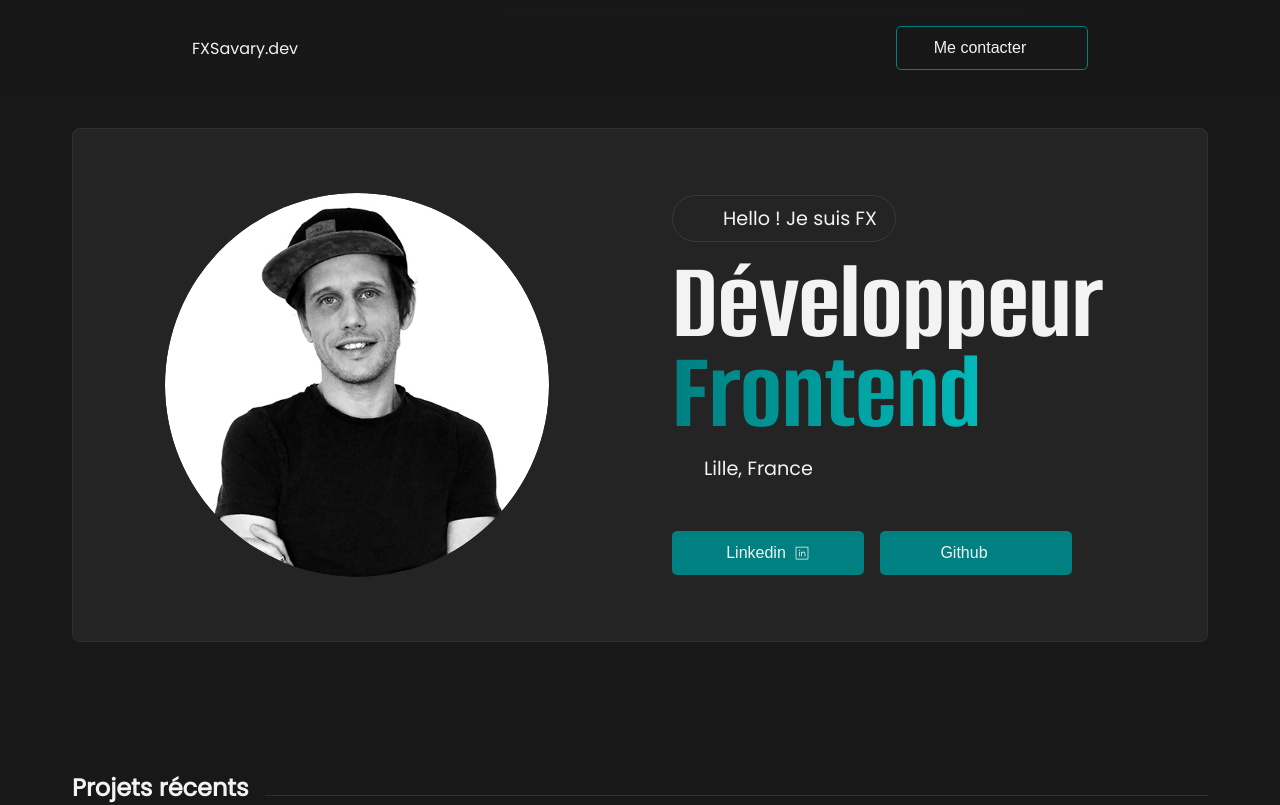
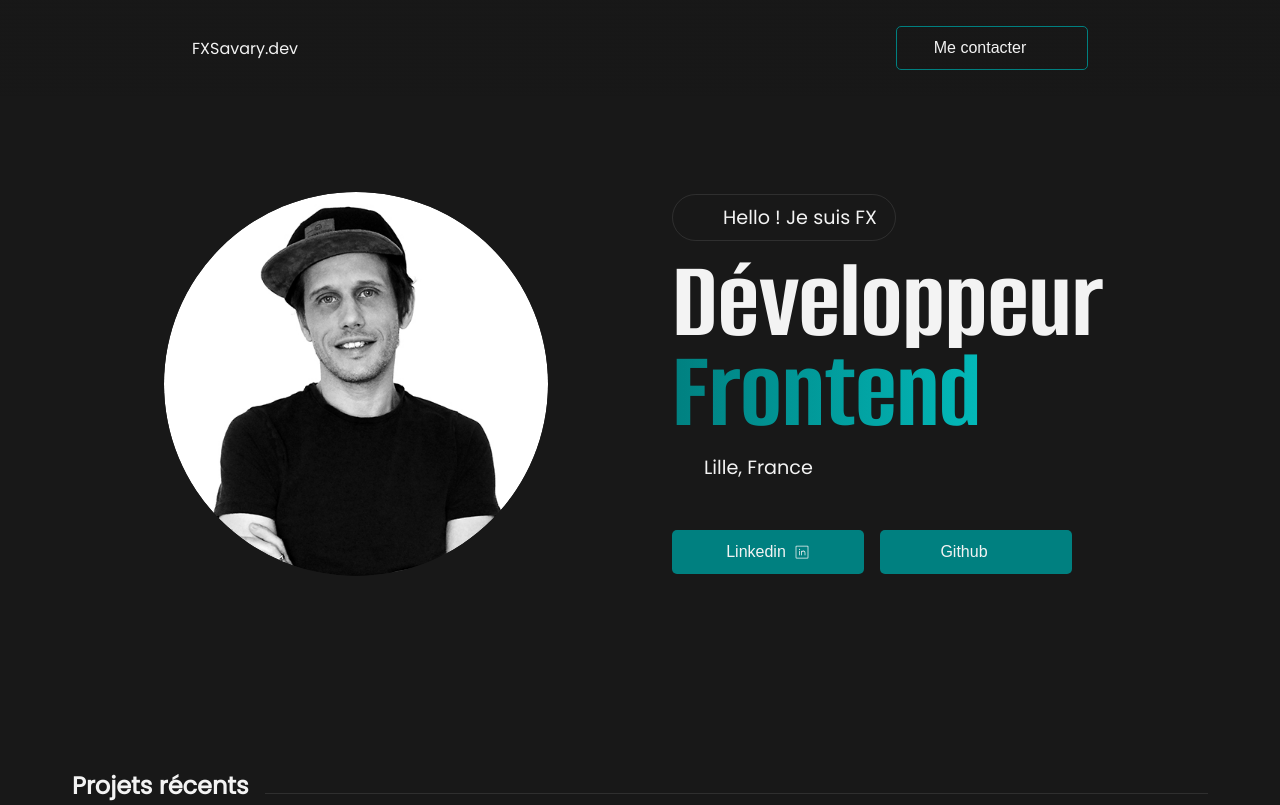
Before and after one commit to Efyx-07/MyPortfolio, a Next.js app: page / in a window 1280 px wide. Shown: the top 805 px of the page. Built offline with nearby package versions, Linux system fonts and the light colour scheme; some icons are missing.

Commit message:
project page SSR

```diff
--- a/src/app/components/HeroSection/HeroCard.scss
+++ b/src/app/components/HeroSection/HeroCard.scss
@@ -7,8 +7,8 @@
     align-items: center;
     gap: 2rem;
     padding: 1rem;
-    background: $blackRelief;
-    border: solid 1px rgba($white, .05);
+    //background: $blackRelief;
+    //border: solid 1px rgba($white, .5);
     border-radius: .5rem;
 }
 
```
Also changed, not shown: 1 other file (tests, documents, lock files or other folders).
